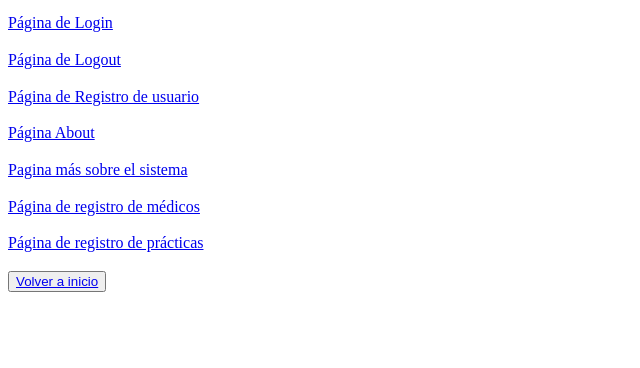
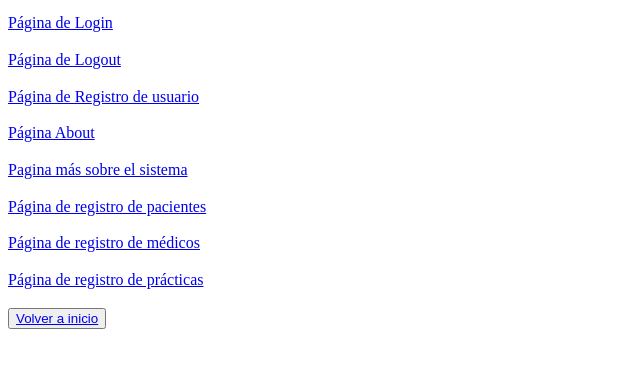
Before and after one commit to sebadipy/Proyecto_final_entregable, a Django app: page /AppCoder/route_page/ in a window 1280 px wide. Shown: the part 190-558 px from the top of the page, without its empty margins (0-640 px from the left). Run offline with Django 3.2, Linux system fonts and the light colour scheme.

Commit message:
Cuarto commit

```diff
--- a/AppCoder/templates/AppCoder/route_page.html
+++ b/AppCoder/templates/AppCoder/route_page.html
@@ -36,6 +36,8 @@
     <h3> </h3>
     <a href="{% url 'Routepage' %}"> Pagina más sobre el sistema</a>
     <h3> </h3>
+    <a href="{% url 'Pacientes' %}"> Página de registro de pacientes</a>
+    <h3> </h3>
     <a href="{% url 'Medicos' %}"> Página de registro de médicos</a>
     <h3> </h3>
     <a href="{% url 'Practicas' %}"> Página de registro de prácticas</a>
```
Also changed, not shown: db.sqlite3.
